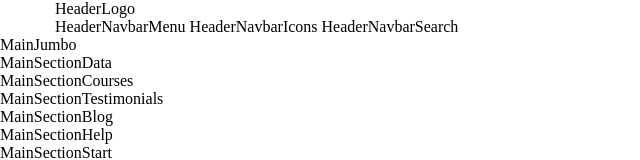
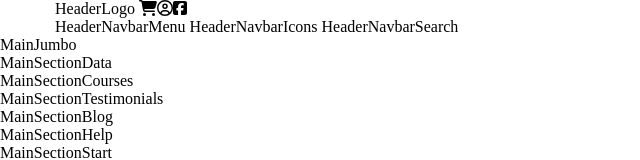
Before and after one commit to OgataiKhan/proj-html-vuejs, a Vue app: page / in a window 1280 px wide. Shown: the top 160 px of the page, without its empty margins (0-640 px from the left). Built offline with nearby package versions, Linux system fonts and the light colour scheme.

Commit message:
feat: fontawesome

```diff
--- a/package.json
+++ b/package.json
@@ -10,6 +10,11 @@
     "prova": "cd .."
   },
   "dependencies": {
+    "@fortawesome/fontawesome-svg-core": "^6.5.1",
+    "@fortawesome/free-brands-svg-icons": "^6.5.1",
+    "@fortawesome/free-regular-svg-icons": "^6.5.1",
+    "@fortawesome/free-solid-svg-icons": "^6.5.1",
+    "@fortawesome/vue-fontawesome": "^3.0.5",
     "vue": "^3.3.8"
   },
   "devDependencies": {
--- a/src/components/HeaderLogo.vue
+++ b/src/components/HeaderLogo.vue
@@ -9,6 +9,9 @@ export default {
 
 <template>
   HeaderLogo
+  <font-awesome-icon icon="fa-solid fa-cart-shopping" />
+  <font-awesome-icon icon="fa-regular fa-circle-user" />
+  <font-awesome-icon icon="fa-brands fa-square-facebook" />
 </template>
 
 <style lang="scss" scoped>
--- a/src/main.js
+++ b/src/main.js
@@ -1,7 +1,20 @@
 import { createApp } from 'vue';
+
+//fontawesome core
+import { library } from '@fortawesome/fontawesome-svg-core';
+//fontawesome icon component
+import { FontAwesomeIcon } from '@fortawesome/vue-fontawesome';
+//fontawesome import specific icons
+import { faCartShopping } from '@fortawesome/free-solid-svg-icons';
+import { faCircleUser } from '@fortawesome/free-regular-svg-icons';
+import { faSquareFacebook } from '@fortawesome/free-brands-svg-icons';
+
 //file di partenza stili progetto
 import './assets/scss/style.scss';
 //file di partenza Vue
 import App from './App.vue';
 
-createApp(App).mount('#app');
+//fontawesome add icons to library
+library.add(faCartShopping, faCircleUser, faSquareFacebook);
+
+createApp(App).component('font-awesome-icon', FontAwesomeIcon).mount('#app');
```
Also changed, not shown: 1 other file (tests, documents, lock files or other folders).
